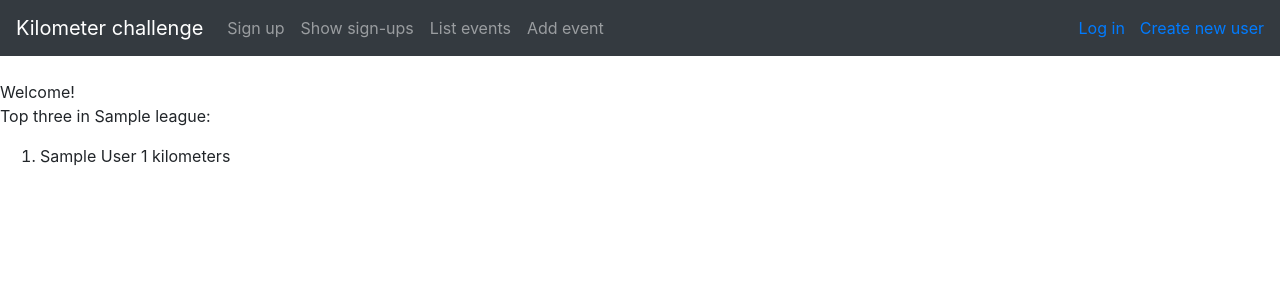
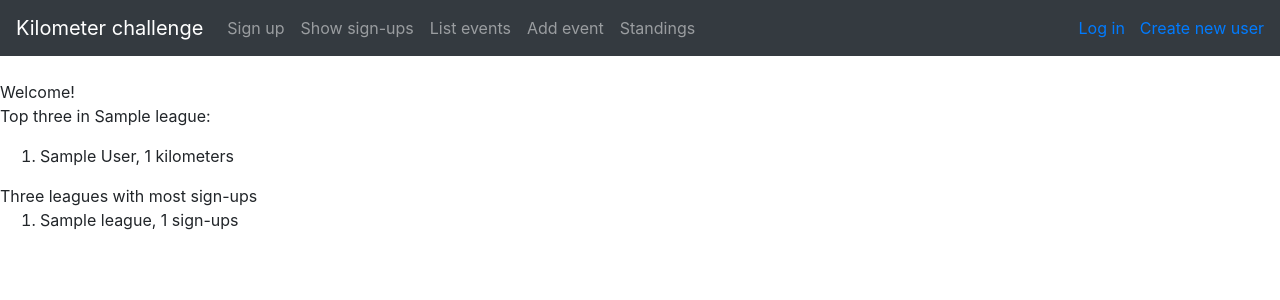
Before and after one commit to jp-tulijoki/Kilometrikisa, a Flask app: page / in a window 1280 px wide. Shown: the top 300 px of the page. Run offline with Flask 2, Linux system fonts and the light colour scheme; tables that the repository leaves empty hold one stand-in row (values such as "Sample post"); some libraries are stand-ins or nearby versions.

Commit message:
tuloslista ja sarjan poiston vahvistus

```diff
--- a/application/league/models.py
+++ b/application/league/models.py
@@ -17,6 +17,9 @@ class League(Base):
     def __init__(self, name, description):
         self.name = name
         self.description = description
+
+    def get_all_leagues():
+        return League.query.filter()
 
     def get_leagues_with_sign_up():
         return League.query.join(Sign_up).filter(Sign_up.account_id == current_user.id)
@@ -38,13 +41,13 @@ class League(Base):
 
         return League.query.get(league_id)
 
-    def show_top_three_in_random_league(league_id):
+    def standings(league_id, limit):
 
         stmt = text("SELECT Account.name, Sum(Event.distance) as total_distance FROM Account "
                     "LEFT JOIN Event ON Event.account_id = Account.id "
                     "WHERE Event.league_id = :league_id "
                     "GROUP BY Account.name "
-                    "ORDER BY total_distance DESC LIMIT 3").params(league_id = league_id)
+                    "ORDER BY total_distance DESC LIMIT :limit").params(league_id = league_id, limit = limit)
 
         result = db.engine.execute(stmt)
         response = []
@@ -52,3 +55,17 @@ class League(Base):
             response.append({"name": row[0], "distance":row[1]})
 
         return response
+
+    def three_leagues_with_most_sign_ups():
+
+        stmt = text("SELECT League.name, Count(Sign_up.league_id) as sign_ups FROM League "
+                    "LEFT JOIN Sign_up ON Sign_up.league_id = League.id "
+                    "GROUP BY League.name "
+                    "ORDER BY sign_ups DESC LIMIT 3")
+
+        result = db.engine.execute(stmt)
+        response = []
+        for row in result:
+            response.append({"league_name": row[0], "sign_ups": row[1]})
+
+        return response
--- a/application/templates/index.html
+++ b/application/templates/index.html
@@ -2,15 +2,28 @@
 
 {% block body %}
   Welcome!
-  {% if top_three is defined %}
+  {% if random_top_three is defined %}
   <p>
-    Top three in {{ league_name }}:
+    Top three in {{ random_league_name }}:
   </p>
 
   <ol>
-    {% for response in top_three %}
+    {% for response in random_top_three %}
     <li>
-      {{ response.name }} {{ response.distance }} kilometers
+      {{ response.name }}, {{ response.distance }} kilometers
+    </li>
+    {% endfor %}
+  </ol>
+
+  {% endif %}
+
+  {% if top_three_leagues is defined %}
+  Three leagues with most sign-ups
+
+  <ol>
+    {% for response in top_three_leagues %}
+    <li>
+      {{ response.league_name }}, {{ response.sign_ups }} sign-ups
     </li>
     {% endfor %}
   </ol>
--- a/application/templates/layout.html
+++ b/application/templates/layout.html
@@ -35,6 +35,9 @@
           <li class="nav-item">
             <a class="nav-link" href="{{ url_for('new_event') }}">Add event</a>
           </li>
+          <li class="nav-item">
+            <a class="nav-link" href="{{ url_for('standingsfilter') }}">Standings</a>
+          </li>
         </ul>
         <div class="form-inline mt-2 mt-md-0"></div>
           {% if current_user.is_authenticated %}
--- a/application/templates/league/list_leagues.html
+++ b/application/templates/league/list_leagues.html
@@ -19,7 +19,7 @@
           </form>
         </td>
       <td>
-        <form method="POST" action="{{ url_for('delete_league', league_id = league.id) }}">
+        <form method="GET" action="{{ url_for('delete_league', league_id = league.id) }}">
           <input type="submit" value="Delete league"/>
         </form>
       </td>
--- /dev/null
+++ b/application/templates/league/nostandingsavailable.html
@@ -0,0 +1 @@
+No standings available
--- a/application/views.py
+++ b/application/views.py
@@ -6,8 +6,14 @@ from application.league.models import League
 
 @app.route('/')
 def index():
-    league = League.get_random_league()
-    league_name = league.name
-    top_three = League.show_top_three_in_random_league(league.id)
+    league = League.query.first()
 
-    return render_template("index.html", top_three=top_three, league_name = league_name)
+    if not league:
+        return render_template("index.html")
+
+    random_league = League.get_random_league()
+    random_league_name = random_league.name
+    random_top_three = League.standings(random_league.id, 3)
+    top_three_leagues = League.three_leagues_with_most_sign_ups()
+
+    return render_template("index.html", random_top_three=random_top_three, random_league_name = random_league_name, top_three_leagues = top_three_leagues)
```
Also changed, not shown: application/league/forms.py (+9 -0 lines), application/league/views.py (+26 -4 lines), application/templates/league/deleteleagueconfirmation.html (added, +14 -0 lines), application/templates/league/standings.html (added, +39 -0 lines).
